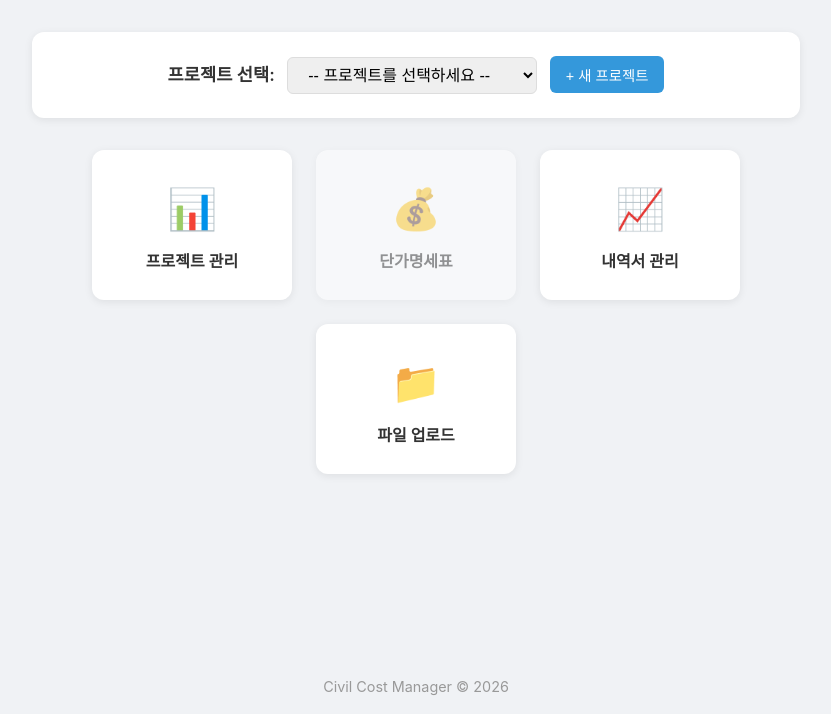
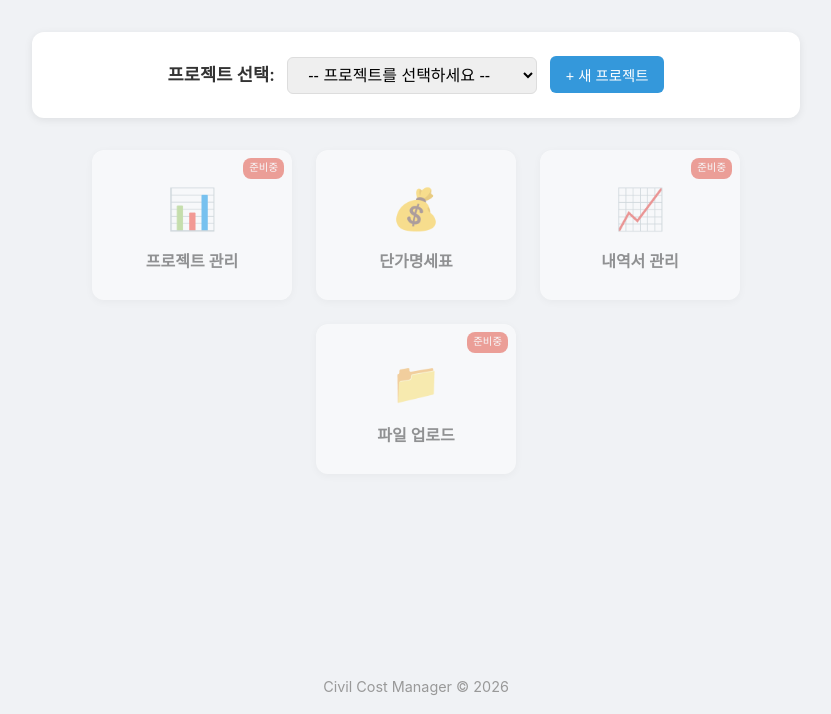
Before and after one commit to DnielPark/civil-cost-manager, a Flask app: page / in a window 1280 px wide. Shown: the part 70-784 px from the top of the page, without its empty margins (224-1055 px from the left). Run offline with Flask 3, Linux system fonts and the light colour scheme; data comes from the database, SQL or seed files in the repository.

Commit message:
fix: index.html 미구현 메뉴 disabled + 준비중 배지 표시
- 프로젝트 관리/내역서 관리/파일 업로드 → disabled + 준비중 배지
- 단가명세표만 프로젝트 선택 시 활성화
- CSS: .menu-badge 스타일 추가

```diff
--- a/static/css/style.css
+++ b/static/css/style.css
@@ -67,11 +67,23 @@ main {
 .menu-card.disabled {
     opacity: 0.5;
     cursor: not-allowed;
+    position: relative;
 }
 
 .menu-card.disabled:hover {
     transform: none;
     box-shadow: 0 2px 8px rgba(0,0,0,0.08);
+}
+
+.menu-badge {
+    position: absolute;
+    top: 8px;
+    right: 8px;
+    background: #e74c3c;
+    color: white;
+    font-size: 0.65rem;
+    padding: 2px 6px;
+    border-radius: 8px;
 }
 
 .menu-icon {
--- a/templates/index.html
+++ b/templates/index.html
@@ -21,21 +21,24 @@
         </div>
 
         <div class="menu-grid">
-            <a href="/projects" class="menu-card">
+            <a href="/projects" class="menu-card disabled" onclick="return false;">
                 <span class="menu-icon">📊</span>
                 <span class="menu-label">프로젝트 관리</span>
+                <span class="menu-badge">준비중</span>
             </a>
             <a id="unitPriceLink" href="#" class="menu-card disabled" onclick="return false;">
                 <span class="menu-icon">💰</span>
                 <span class="menu-label">단가명세표</span>
             </a>
-            <a href="/cost-items" class="menu-card">
+            <a href="/cost-items" class="menu-card disabled" onclick="return false;">
                 <span class="menu-icon">📈</span>
                 <span class="menu-label">내역서 관리</span>
+                <span class="menu-badge">준비중</span>
             </a>
-            <a href="/upload" class="menu-card">
+            <a href="/upload" class="menu-card disabled" onclick="return false;">
                 <span class="menu-icon">📁</span>
                 <span class="menu-label">파일 업로드</span>
+                <span class="menu-badge">준비중</span>
             </a>
         </div>
     </main>
```
